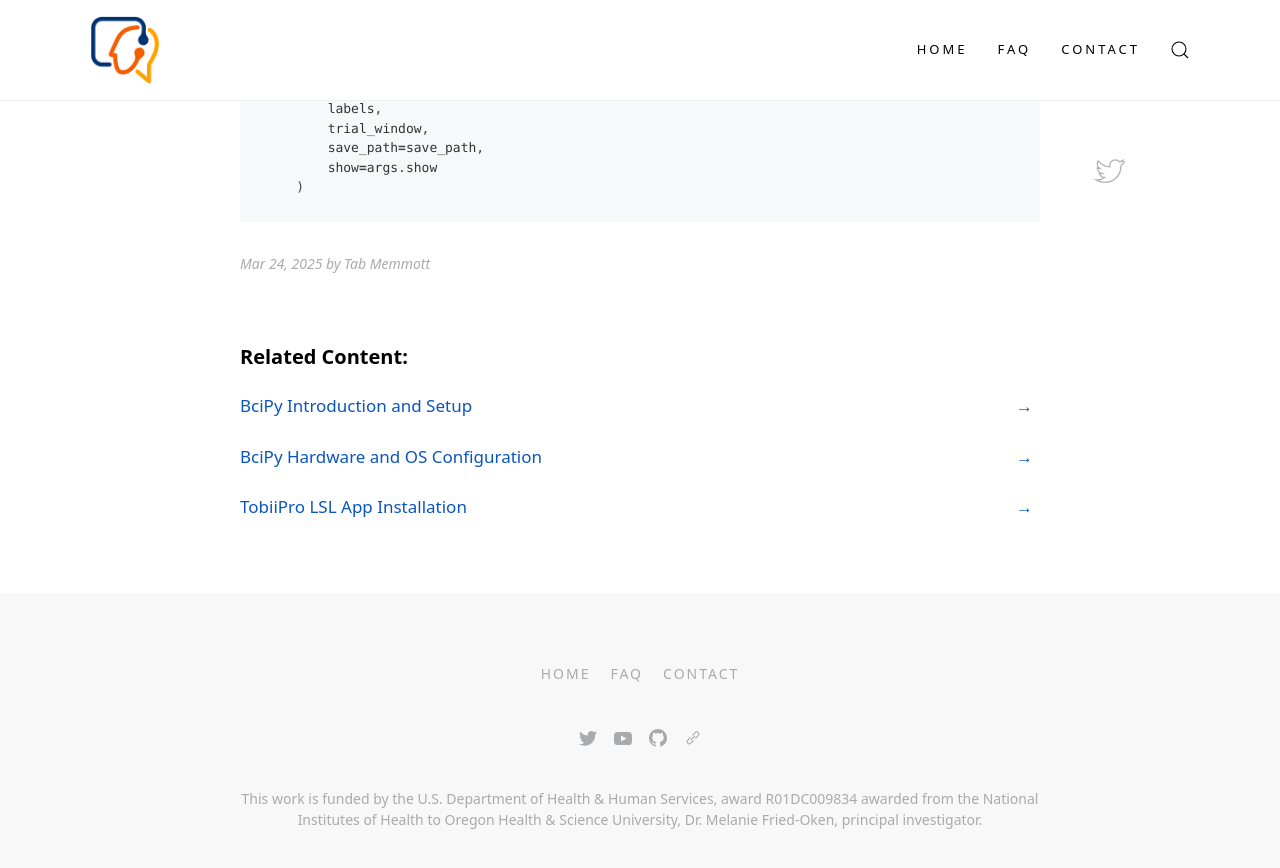
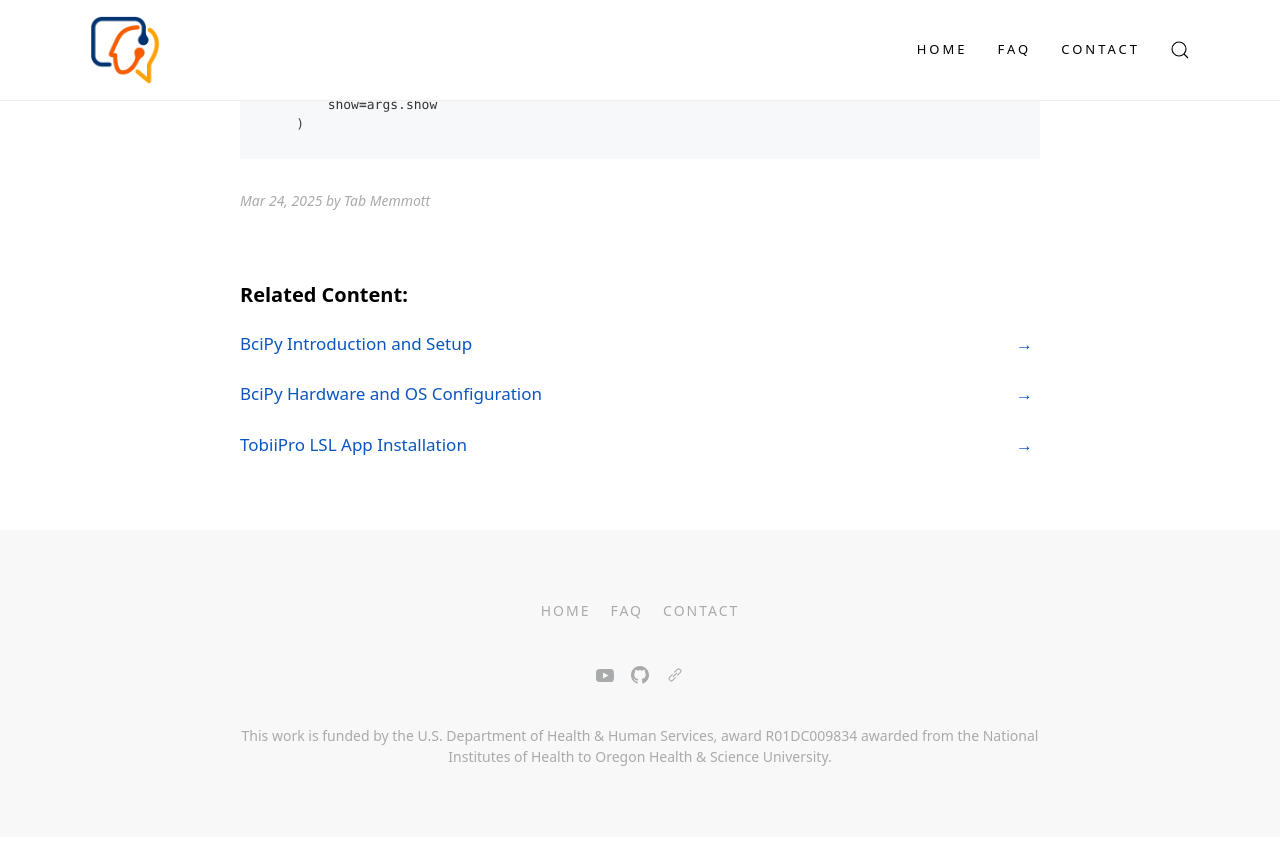
Before and after one commit to BciPy/bcipy.github.io, a Jekyll site: the page built from _posts/2025-03-24-Working-with-data.md, in a window 1280 px wide and 900 px high, scrolled down 11858 px. Shown: the top 868 px of the window. Built offline with Jekyll 4.4.1, drawn with Linux system fonts in a browser that asks for light colours; after the commit the page ends 12695 px from its top, so only the background shows below that; some of the changed text lies outside the part shown.

Commit message:
remove twitter

```diff
--- a/_config.yml
+++ b/_config.yml
@@ -25,19 +25,17 @@ logo_image:
 # Author settings, displayed on about page
 author:
     name:           CAMBI
-    website:  https://www.ohsu.edu/reknew/brain-computer-interface-systems
-    github:       https://github.com/CAMBI-tech/BciPy
-    twitter:    https://twitter.com/CAMBI_tech
-    youtube: https://www.youtube.com/channel/UCgqvLDAoA1FGFHCF2lC2z3A
+    website:  https://www.cambi.tech/
+    github:   https://github.com/CAMBI-tech/BciPy
+    youtube:  https://www.youtube.com/channel/UCgqvLDAoA1FGFHCF2lC2z3A
 
 # Social share buttons
-twitter_username:   CAMBI_tech
 github_username:    CAMBI-tech
 youtube_username: https://www.youtube.com/channel/UCgqvLDAoA1FGFHCF2lC2z3A
 
 # Default footer image settings
 footer:
-    copyright:       This work is funded by the U.S. Department of Health & Human Services, award R01DC009834 awarded from the National Institutes of Health to Oregon Health & Science University, Dr. Melanie Fried-Oken, principal investigator.
+    copyright:       This work is funded by the U.S. Department of Health & Human Services, award R01DC009834 awarded from the National Institutes of Health to Oregon Health & Science University.
 
 
 # Path to post content assets directory i.e post images, pdfs etc
--- a/_includes/share.html
+++ /dev/null
@@ -1,6 +0,0 @@
-<div class="share">
-    <a href="https://twitter.com/intent/tweet?text={{ page.title }}&url={{ site.url }}{{ page.url }}&via={{ site.twitter_username }}&related={{ site.twitter_username }}" rel="nofollow" target="_blank" title="Share on Twitter" onclick="window.open(this.href, 'twitter', 'width=550,height=235');return false;"><span class="twitter">{% include icon-twitter.svg %}</span></a>
-    <!-- Link to share articles to Facebook to Facebook
-
-        <a href="https://www.facebook.com/sharer/sharer.php?u={{ page.url | prepend: site.url | cgi_escape }}" rel="nofollow" target="_blank" title="Share on Facebook" onclick="window.open(this.href, 'facebook-share','width=580,height=296');return false;"><span class="facebook">{% include icon-facebook.svg %}</span></a> -->
-</div>
--- a/_includes/social-networks.html
+++ b/_includes/social-networks.html
@@ -1,8 +1,4 @@
-{% if site.author.twitter %}
-<div class="uk-first-column">
-    <a href="{{ site.author.twitter }}" data-uk-icon="icon: twitter" class="uk-icon-link uk-icon" target="_blank"></a>
-</div>
-{% endif %}
+
 {% if site.author.facebook %}
 <div>
     <a href="{{ site.author.facebook }}" data-uk-icon="icon: facebook" class="uk-icon-link uk-icon" target="_blank"></a>
--- a/_layouts/post.html
+++ b/_layouts/post.html
@@ -8,13 +8,8 @@ layout: default
 
             <h1 class="uk-article-title">{{ page.title | escape }}</h1>
 
-            <div class="share-side uk-visible@m" data-uk-scrollspy="cls: uk-animation-fade; target: .share; repeat: true">
-                <div class="share" data-uk-sticky="offset: 150; bottom: .uk-article-content;">{% include share.html %}</div>
-            </div>
-
             <div class="uk-article-content">
                 {{ content }}
-                <div class="share uk-hidden@m uk-text-center uk-margin-large-top">{% include share.html %}</div>
             </div>
 
             <p class="uk-article-meta">
```
Also changed, not shown: _posts/2025-03-24-Working-with-data.md (+0 -2 lines).
